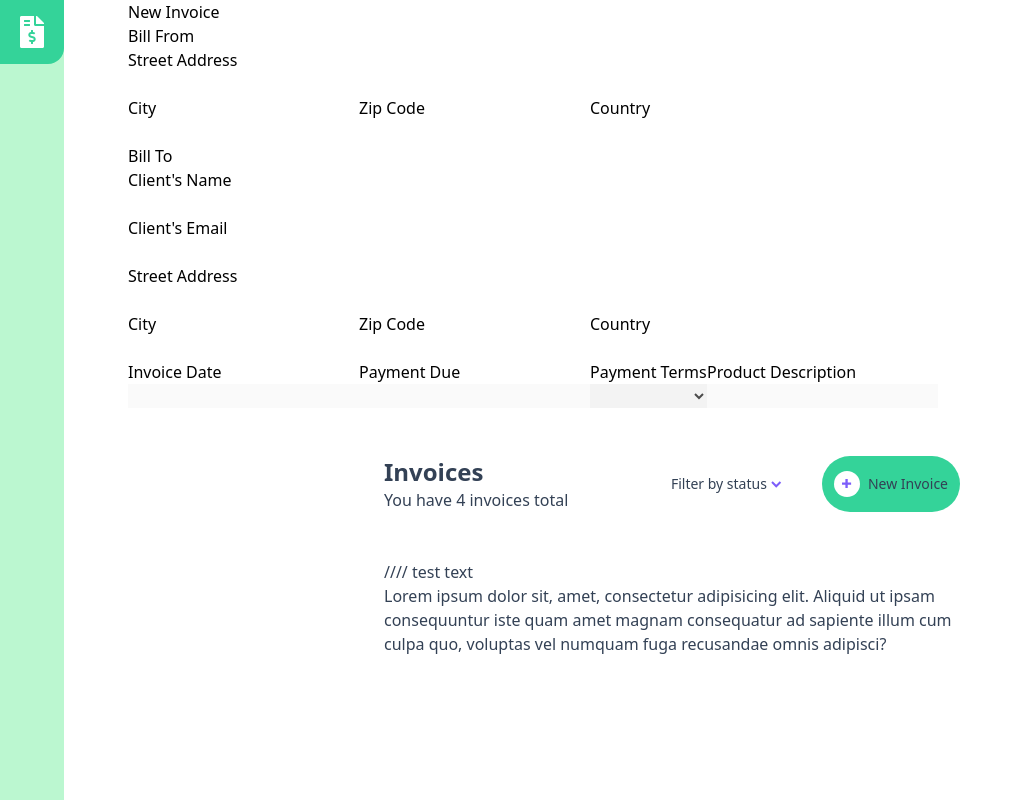
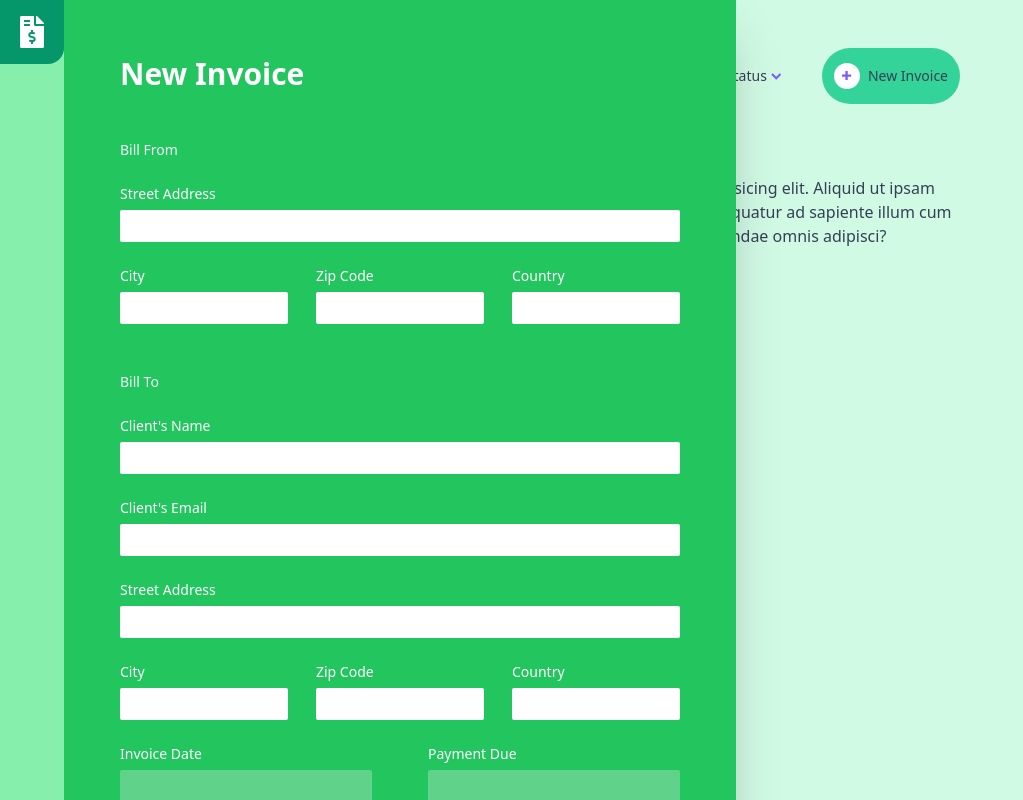
Before and after one commit to offishabby/invoice-app-vue, a Vue app: page / in a window 1280 px wide. Shown: the whole page, without its empty margins (0-1023 px from the left). Built offline with nearby package versions, Linux system fonts and the light colour scheme.

Commit message:
Ended up Invoice Modal styling

```diff
--- a/src/App.vue
+++ b/src/App.vue
@@ -1,5 +1,5 @@
 <template>
-   <div>
+   <div class="bg-emerald-100">
       <div
          v-if="!isMobile"
          class="min-h-screen flex flex-col md:flex-row md:min-width-screen"
--- a/src/components/InvoiceModal.vue
+++ b/src/components/InvoiceModal.vue
@@ -2,47 +2,68 @@
 	<div
 		@click="checkClick"
 		ref="invoiceWrap"
-		class="invoice-wrap flex flex-col"
+		class="invoice-wrap z-10 fixed top-[64px] bg-transparent w-full left-0 md:top-0 md:left-[64px] h-screen overflow-auto flex flex-col md:pb-0 pb-14 "
 	>
 		<form
 			@submit.prevent="submitForm"
-			class="invoice-content"
+			class="invoice-content text-white shadow-2xl bg-green-500 relative p-14 max-w-2xl w-full"
 		>
-			<h1>New Invoice</h1>
+			<h1 class="mb-12 text-white text-3xl font-bold">New Invoice</h1>
+
 			<!-- Bill From -->
 			<div class="bill-from flex flex-col">
-				<h4>Bill From</h4>
+				<h4 class="mb-6 text-slate-100 text-sm">Bill From</h4>
 				<div class="input flex flex-col">
-					<label for="billerStreetAddress">Street Address</label>
+					<label
+						class="mb-1.5 text-sm"
+						for="billerStreetAddress"
+						>Street Address</label
+					>
 					<input
+						class="mb-6 border-none rounded-sm text-slate-800 px-3 py-1"
 						required
 						type="text"
 						id="billerStreetAddress"
 						v-model="billerStreetAddress"
 					/>
 				</div>
-				<div class="location-details flex">
-					<div class="input flex flex-col">
-						<label for="billerCity">City</label>
+				<div class="location-details flex justify-between">
+					<div class="input w-[30%] flex flex-col">
+						<label
+							class="mb-1.5 text-sm"
+							for="billerCity"
+							>City</label
+						>
 						<input
+							class="mb-6 border-none rounded-sm text-slate-800 px-3 py-1"
 							required
 							type="text"
 							id="billerCity"
 							v-model="billerCity"
 						/>
 					</div>
-					<div class="input flex flex-col">
-						<label for="billerZipCode">Zip Code</label>
+					<div class="input w-[30%] flex flex-col">
+						<label
+							class="mb-1.5 text-sm"
+							for="billerZipCode"
+							>Zip Code</label
+						>
 						<input
+							class="mb-6 border-none rounded-sm text-slate-800 px-3 py-1"
 							required
 							type="text"
 							id="billerZipCode"
 							v-model="billerZipCode"
 						/>
 					</div>
-					<div class="input flex flex-col">
-						<label for="billerCountry">Country</label>
+					<div class="input w-[30%] flex flex-col">
+						<label
+							class="mb-1.5 text-sm"
+							for="billerCountry"
+							>Country</label
+						>
 						<input
+							class="mb-6 border-none rounded-sm text-slate-800 px-3 py-1"
 							required
 							type="text"
 							id="billerCountry"
@@ -54,10 +75,15 @@
 
 			<!-- Bill To -->
 			<div class="bill-from flex flex-col">
-				<h4>Bill To</h4>
+				<h4 class="my-6 text-slate-100 text-sm">Bill To</h4>
 				<div class="input flex flex-col">
-					<label for="clientName">Client's Name</label>
+					<label
+						class="mb-1.5 text-sm"
+						for="clientName"
+						>Client's Name</label
+					>
 					<input
+						class="mb-6 border-none rounded-sm text-slate-800 px-3 py-1"
 						required
 						type="text"
 						id="clientName"
@@ -65,8 +91,13 @@
 					/>
 				</div>
 				<div class="input flex flex-col">
-					<label for="clientEmail">Client's Email</label>
+					<label
+						class="mb-1.5 text-sm"
+						for="clientEmail"
+						>Client's Email</label
+					>
 					<input
+						class="mb-6 border-none rounded-sm text-slate-800 px-3 py-1"
 						required
 						type="text"
 						id="clientEmail"
@@ -74,36 +105,56 @@
 					/>
 				</div>
 				<div class="input flex flex-col">
-					<label for="clientStreetAddress">Street Address</label>
+					<label
+						class="mb-1.5 text-sm"
+						for="clientStreetAddress"
+						>Street Address</label
+					>
 					<input
+						class="mb-6 border-none rounded-sm text-slate-800 px-3 py-1"
 						required
 						type="text"
 						id="clientStreetAddress"
 						v-model="clientStreetAddress"
 					/>
 				</div>
-				<div class="location-details flex">
-					<div class="input flex flex-col">
-						<label for="clientCity">City</label>
+				<div class="location-details justify-between flex">
+					<div class="input w-[30%] flex flex-col">
+						<label
+							class="mb-1.5 text-sm"
+							for="clientCity"
+							>City</label
+						>
 						<input
+							class="mb-6 border-none rounded-sm text-slate-800 px-3 py-1"
 							required
 							type="text"
 							id="clientCity"
 							v-model="clientCity"
 						/>
 					</div>
-					<div class="input flex flex-col">
-						<label for="clientZipCode">Zip Code</label>
+					<div class="input w-[30%] flex flex-col">
+						<label
+							class="mb-1.5 text-sm"
+							for="clientZipCode"
+							>Zip Code</label
+						>
 						<input
+							class="mb-6 border-none rounded-sm text-slate-800 px-3 py-1"
 							required
 							type="text"
 							id="clientZipCode"
 							v-model="clientZipCode"
 						/>
 					</div>
-					<div class="input flex flex-col">
-						<label for="clientCountry">Country</label>
+					<div class="input w-[30%] flex flex-col">
+						<label
+							class="mb-1.5 text-sm"
+							for="clientCountry"
+							>Country</label
+						>
 						<input
+							class="mb-6 border-none rounded-sm text-slate-800 px-3 py-1"
 							required
 							type="text"
 							id="clientCountry"
@@ -115,28 +166,44 @@
 
 			<!-- Invoice work details -->
 			<div class="invoce-work flex flex-col">
-				<div class="payment flex">
-					<div class="input flex flex-col">
-						<label for="invoiceDate">Invoice Date</label>
+				<div class="payment flex justify-between">
+					<div class="input w-[45%] flex flex-col">
+						<label
+							class="mb-1.5 text-sm"
+							for="invoiceDate"
+							>Invoice Date</label
+						>
 						<input
+							class="mb-6 border-none rounded-sm text-slate-800 px-3 py-1"
 							disabled
 							type="text"
 							id="invoiceDate"
 							v-model="invoiceDate"
 						/>
 					</div>
-					<div class="input flex flex-col">
-						<label for="paymentDueDateUnix">Payment Due</label>
+					<div class="input flex w-[45%] flex-col">
+						<label
+							class="mb-1.5 text-sm"
+							for="paymentDueDateUnix"
+							>Payment Due</label
+						>
 						<input
+							class="mb-6 border-none rounded-sm text-slate-800 px-3 py-1"
 							disabled
 							type="text"
 							id="paymentDueDateUnix"
 							v-model="paymentDueDateUnix"
 						/>
 					</div>
+				</div>
 				<div class="input flex flex-col">
-						<label for="paymentTerms">Payment Terms</label>
+					<label
+						class="mb-1.5 text-sm"
+						for="paymentTerms"
+						>Payment Terms</label
+					>
 					<select
+						class="mb-5 border-none rounded-sm text-slate-800 py-1"
 						disabled
 						type="text"
 						id="paymentTerms"
@@ -147,14 +214,103 @@
 					</select>
 				</div>
 				<div class="input flex flex-col">
-						<label for="productDescription">Product Description</label>
+					<label
+						class="mb-1.5 text-sm"
+						for="productDescription"
+						>Product Description</label
+					>
 					<input
+						class="mb-6 border-none rounded-sm text-slate-800 px-3 py-1"
 						disabled
 						type="text"
 						id="productDescription"
 						v-model="productDescription"
 					/>
 				</div>
+				<div class="work-items">
+					<h3 class="mb-4 text-lg text-slate-100">Items List</h3>
+					<table class="items-list w-full">
+						<tr class="table-heading mb-4 flex gap-[16px] text-sm">
+							<th class="text-left item-name basis-1/2">Item Name</th>
+							<th class="text-left qty basis-1/10">Qty</th>
+							<th class="text-left price basis-1/5">Price</th>
+							<th class="text-left total basis-1/5">Total</th>
+						</tr>
+						<tr
+							class="table-items gap-[16px] text-sm flex relative mb-6"
+							v-for="(item, index) in invoiceItemList"
+							:key="index"
+						>
+							<td class="item-name basis-1/2">
+								<input
+									class="mb-6 border-none rounded-sm text-slate-800 px-3 py-1"
+									type="text"
+									v-model="item.itemName"
+								/>
+							</td>
+							<td class="qty basis-1/10">
+								<input
+									class="mb-6 border-none rounded-sm text-slate-800 px-3 py-1"
+									type="text"
+									v-model="item.qty"
+								/>
+							</td>
+							<td class="price basis-1/5">
+								<input
+									class="mb-6 border-none rounded-sm text-slate-800 px-3 py-1"
+									type="text"
+									v-model="item.price"
+								/>
+							</td>
+							<td class="total basis-1/5 flex ">
+								$ {{ (item.total = item.qty * item.price) }}
+							</td>
+							<img
+
+								@click="deleteInvoiceItem(item.id)"
+								class="absolute top-[15px] w-3 h-4"
+								src="../assets/icon-delete.svg"
+								alt="delete"
+							/>
+						</tr>
+					</table>
+					<div
+						@click="addNewInvoiceItem"
+						class="flex button align-middle justify-center p-2 rounded-full bg-purple-500 text-zinc-200 hover:bg-purple-600 duration-500 my-4"
+					>
+						<!-- <img
+							class="h-[20px] w-auto self-center mr-1"
+							src="../assets/icon-plus.svg"
+							alt=""
+						/> -->
+						Add New Item
+					</div>
+				</div>
+			</div>
+
+			<!-- Save/Exit -->
+			<div class="save flex justify-between">
+				<div class="right flex">
+					<button
+						@click="closeInvoice"
+						class="p-2 rounded-full bg-red-400 hover:bg-red-500 duration-500"
+					>
+						Cancel
+					</button>
+				</div>
+				<div class="left gap-4 flex">
+					<button
+						@click="saveDraft"
+						class="p-2 rounded-full bg-purple-400 hover:bg-purple-500 duration-500"
+					>
+						Save Draft
+					</button>
+					<button
+						@click="publishInvoice"
+						class="px-3 py-2 rounded-full bg-purple-600 hover:bg-purple-700 duration-500"
+					>
+						Create Invoice
+					</button>
 				</div>
 			</div>
 		</form>
@@ -192,4 +348,4 @@ export default {
 };
 </script>
 
-<style lang="css" scoped></style>
+<style lang="css" scoped></style>text-left
--- a/src/components/Navigation.vue
+++ b/src/components/Navigation.vue
@@ -1,6 +1,6 @@
 <template>
-  <header class="bg-green-200 z-10 flex flex-row md:flex-col md:min-h-full md:w-16 ">
-    <div class="flex justify-center bg-emerald-400 rounded-br-2xl p-4">
+  <header class="bg-green-300 z-10 flex flex-row md:flex-col md:min-h-full md:w-16 ">
+    <div class="flex justify-center bg-emerald-600 rounded-br-2xl p-4">
       <img class="w-auto h-8" src="../assets/file-invoice-dollar-solid.png" alt="dollar sign">
     </div>
   </header>
--- a/tailwind.config.cjs
+++ b/tailwind.config.cjs
@@ -17,6 +17,9 @@ module.exports = {
         xl: "1280px",
         // => @media (min-width: 1280px) { ... }
       },
+      boxShadow: {
+        '3xl': 'rgba(17, 12, 46, 0.15) 0px 48px 100px 0px',
+      }
     },
   },
   plugins: [],
```
Lines whose indentation alone changed are shown as unchanged.
